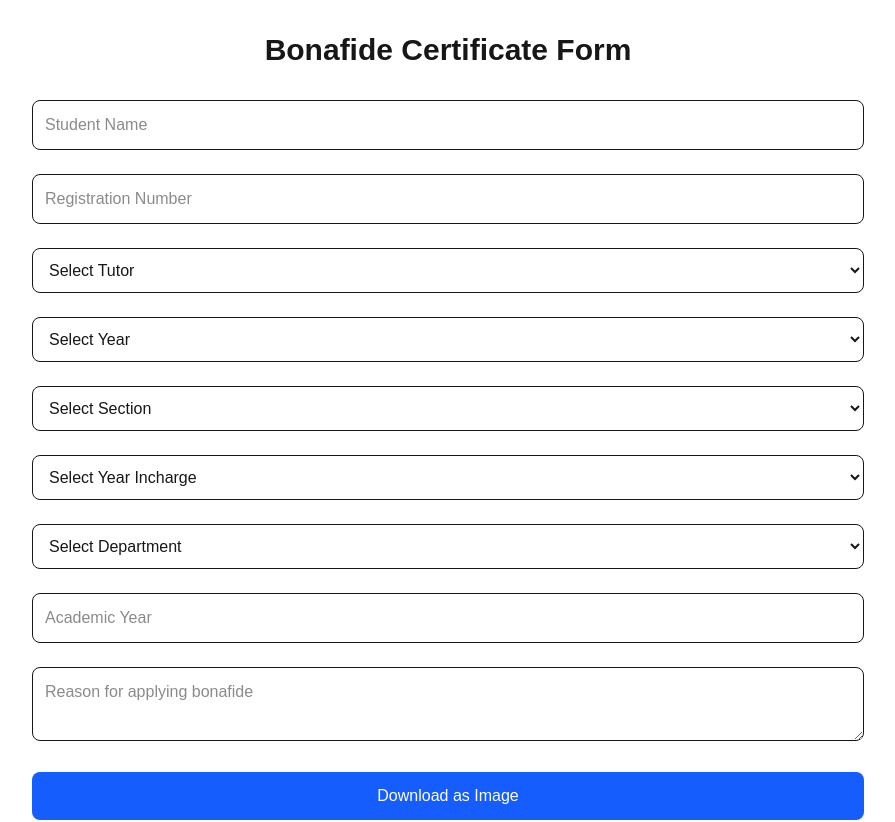
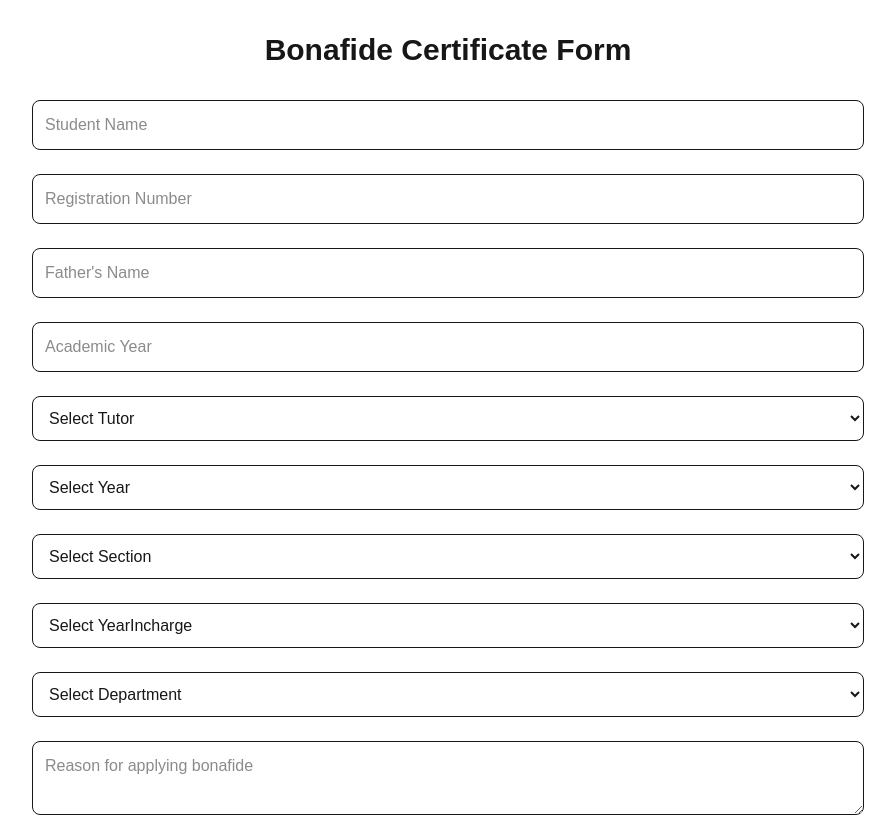
Before and after one commit to AntonySteve/Bonafide-Certificate-System, a Next.js app: page /student in a window 1280 px wide. Shown: the top 822 px of the page, without its empty margins (192-1087 px from the left). Built offline with nearby package versions, Linux system fonts and the light colour scheme.

Commit message:
updated form

```diff
--- /dev/null
+++ b/src/app/api/retrieve/route.js
@@ -0,0 +1,31 @@
+import Tutor from "@/lib/models/tutorSchema";
+import connectDB from "@/lib/db/mongodb";
+
+export const GET = async (req) => {
+  try {
+    await connectDB();
+
+    const email = await req.json();
+    if (!email) {
+      return new Response(JSON.stringify({ error: "Email is required" }), {
+        status: 400,
+      });
+    }
+    const tutors = await Tutor.find({ tutorEmail: email });
+
+    if (!tutors.length) {
+      return new Response(JSON.stringify({ message: "No tutors found" }), {
+        status: 404,
+      });
+    }
+
+    return new Response(JSON.stringify({ tutors }),{status: 200});
+
+  } catch (error) {
+    console.error("Error fetching tutors:", error);
+    return new Response(
+      JSON.stringify({ error: "Internal Server Error" }),
+      { status: 500 }
+    );
+  }
+};
--- /dev/null
+++ b/src/app/api/send-file/route.js
@@ -0,0 +1,25 @@
+import Tutor from "@/lib/models/tutorSchema";
+import connectDB from "@/lib/db/mongodb";
+
+export const POST = async (req, res) => {
+    await connectDB();
+    try {
+        const data  = await req.json();
+        const newRequest = await Tutor.create({
+            studentName : data.studentName,
+            studentRegNo : data.regNo,
+            tutorName : data.tutor,
+            tutorEmail : data.tutorEmail,
+            reason : data.reason,
+            year : data.year,
+            section : data.section,
+            yearIncharge : data.yearIncharge,
+            department : data.department,
+            academicYear : data.academicYear
+        });
+        await newRequest.save();
+        return new Response(JSON.stringify(newRequest), { status: 200 });
+    } catch (error) {
+        return new Response(JSON.stringify(error), { status: 500 });
+    }
+}
--- a/src/app/login/page.jsx
+++ b/src/app/login/page.jsx
@@ -10,6 +10,7 @@ export default function Login() {
     email: '',
     password: ''
   });
+  const tutors = ["tutora@psnacet.edu.in", "tutorb@psnacet.edu.in", "tutorc@psnacet.edu.in", "tutord@psnacet.edu.in"]
   const [error, setError] = useState('');
   const router = useRouter();
   const handleChange = (e) => {
@@ -42,14 +43,15 @@ export default function Login() {
 
       console.log(result);
       dispatch(setUser(result.user));
-      if (result.user) {
+      if (result.user && tutors.includes(result.user.email)) {
+        router.push('/tutor');
+      } else {
         router.push('/student');
       }
 
     } catch (error) {
       console.log(error)
     }
-    // Add your authentication logic here
   };
 
   return (
--- a/src/app/student/page.jsx
+++ b/src/app/student/page.jsx
@@ -9,20 +9,32 @@ const BonafideForm = () => {
   const [formData, setFormData] = useState({
     studentName: "",
     regNo: "",
+    father: "",
     tutor: "",
+    tutorEmail: "",
     year: "",
     section: "",
     yearIncharge: "",
     department: "",
     academicYear: "",
     reason: "",
+  });
 
-  });
+  const [error, setError] = useState("");
+
+  const tutorData = {
+    "Tutor A": "tutora@example.com",
+    "Tutor B": "tutorb@example.com",
+    "Tutor C": "tutorc@example.com",
+    "Tutor D": "tutord@example.com",
+  };
+
   const user = useSelector((state) => state.user);
-  const tutors = ["Tutor A", "Tutor B", "Tutor C", "Tutor D"];
+
+  const tutors = Object.keys(tutorData);
   const yearIncharges = ["Year 1", "Year 2", "Year 3"];
   const yearOption = ["I year", "II year", "III year", "IV year"];
-  const sectionOption = ["A", "B", "C", "B"];
+  const sectionOption = ["A", "B", "C", "D"];
   const departments = ["Computer Science", "Electronics", "Mechanical"];
 
   const letterRef = useRef(null);
@@ -30,19 +42,26 @@ const BonafideForm = () => {
   const handleChange = (e) => {
     const { name, value } = e.target;
     setFormData({ ...formData, [name]: value });
+
+    if (name === "tutor") {
+      setFormData((prev) => ({
+        ...prev,
+        tutorEmail: tutorData[value] || "",
+      }));
+    }
+    console.log(formData);
   };
 
   const generateLetter = () => {
     return `
   PSNA College of Engineering and Technology
 
-  This is to certify that M./Ms. ${formData.studentName} S/o.Leo Das R (Register No: ${formData.regNo}) is a bonafide student of this college, studying in ${formData.year} B.E. Degree in ${formData.department} during the academic year ${formData.academicYear}.
+  This is to certify that Mr./Ms. ${formData.studentName} S/O. ${formData.father} (Register No: ${formData.regNo}) is a bonafide student of this college, studying in ${formData.year} B.E. Degree in ${formData.department} during the academic year ${formData.academicYear}.
 
   This Certificate is issued to him for applying to the ${formData.reason}.
 
                                                                HOD-CSE`;
   };
-
 
   const downloadImage = () => {
     if (letterRef.current) {
@@ -59,127 +78,75 @@ const BonafideForm = () => {
     }
   };
 
-  const sendFile = (e) => {
+  const sendFile = async (e) => {
     e.preventDefault();
-    if(!user)
-    {
-      setError('You need to sign in to send the file');
-      return;
+
+    try {
+      const response = await fetch("/api/send-file", {
+        method: "POST",
+        headers: {
+          "Content-Type": "application/json",
+        },
+        body: JSON.stringify(formData),
+      })
+      const res = await response.json();
+      console.log(res);
+    } catch (error) {
+      console.error("Error sending file:", error);
+      setError("Failed to send the file.");
     }
-    try {
-
-    } catch (error) {
-
-    }
-  }
+  };
 
   return (
     <div className="max-w-4xl mx-auto p-8 bg-white shadow-lg rounded-xl">
       <h2 className="text-3xl font-bold mb-8 text-center">Bonafide Certificate Form</h2>
 
-      <form onSubmit={(e) => e.preventDefault()} className="space-y-6">
+      {error && <p className="text-red-600 mb-4">{error}</p>}
+
+      <form className="space-y-6">
+        {Object.entries({
+          studentName: "Student Name",
+          regNo: "Registration Number",
+          father: "Father's Name",
+          academicYear: "Academic Year",
+        }).map(([name, placeholder]) => (
           <input
-          name="studentName"
-          placeholder="Student Name"
-          value={formData.studentName}
+            key={name}
+            name={name}
+            placeholder={placeholder}
+            value={formData[name]}
             onChange={handleChange}
             className="w-full p-3 border rounded-lg"
             required
           />
+        ))}
 
-        <input
-          name="regNo"
-          placeholder="Registration Number"
-          value={formData.regNo}
-          onChange={handleChange}
-          className="w-full p-3 border rounded-lg"
-          required
-        />
-
+        {["tutor", "year", "section", "yearIncharge", "department"].map((name) => (
           <select
-          name="tutor"
-          value={formData.tutor}
+            key={name}
+            name={name}
+            value={formData[name]}
             onChange={handleChange}
             className="w-full p-3 border rounded-lg"
             required
           >
-          <option value="">Select Tutor</option>
-          {tutors.map((tutor) => (
-            <option key={tutor} value={tutor}>
-              {tutor}
+            <option value="">Select {name.charAt(0).toUpperCase() + name.slice(1)}</option>
+            {(name === "tutor"
+              ? tutors
+              : name === "year"
+              ? yearOption
+              : name === "section"
+              ? sectionOption
+              : name === "yearIncharge"
+              ? yearIncharges
+              : departments
+            ).map((option) => (
+              <option key={option} value={option}>
+                {option}
               </option>
             ))}
           </select>
-
-        <select
-          name="year"
-          value={formData.year}
-          onChange={handleChange}
-          className="w-full p-3 border rounded-lg"
-          required
-        >
-          <option value="">Select Year</option>
-          {yearOption.map((year) => (
-            <option key={year} value={year}>
-              {year}
-            </option>
         ))}
-        </select>
-
-        <select
-          name="section"
-          value={formData.section}
-          onChange={handleChange}
-          className="w-full p-3 border rounded-lg"
-          required
-        >
-          <option value="">Select Section</option>
-          {sectionOption.map((section) => (
-            <option key={section} value={section}>
-              {section}
-            </option>
-          ))}
-        </select>
-
-
-        <select
-          name="yearIncharge"
-          value={formData.yearIncharge}
-          onChange={handleChange}
-          className="w-full p-3 border rounded-lg"
-          required
-        >
-          <option value="">Select Year Incharge</option>
-          {yearIncharges.map((year) => (
-            <option key={year} value={year}>
-              {year}
-            </option>
-          ))}
-        </select>
-
-        <select
-          name="department"
-          value={formData.department}
-          onChange={handleChange}
-          className="w-full p-3 border rounded-lg"
-          required
-        >
-          <option value="">Select Department</option>
-          {departments.map((dept) => (
-            <option key={dept} value={dept}>
-              {dept}
-            </option>
-          ))}
-        </select>
-
-        <input
-          name="academicYear"
-          placeholder="Academic Year"
-          value={formData.academicYear}
-          onChange={handleChange}
-          className="w-full p-3 border rounded-lg"
-          required
-        />
 
         <textarea
           name="reason"
@@ -197,9 +164,13 @@ const BonafideForm = () => {
         >
           Download as Image
         </button>
-        <button type="submit" onClick={sendFile}  className="bg-green-600 text-white p-3 rounded-lg hover:bg-green-800 w-full">
+
+        <button
+          type="click"
+          onClick={sendFile}
+          className="bg-green-600 text-white p-3 rounded-lg hover:bg-green-800 w-full"
+        >
           Send
-
         </button>
       </form>
 
--- a/src/lib/models/tutorSchema.js
+++ b/src/lib/models/tutorSchema.js
@@ -20,6 +20,34 @@ const tutorSchema = new mongoose.Schema({
     },
     unseen: {
         type: Boolean,
+        default: false,
+    },
+    reason: {
+        type: String,
+        required: true
+    },
+    year: {
+        type: String,
+        required: true
+    },
+    section: {
+        type: String,
+        required: true
+    },
+    yearIncharge: {
+        type: String,
+        required: true
+    },
+    department: {
+        type: String,
+        required: true
+    },
+    academicYear: {
+        type: String,
+        required: true
+    }
+}, {timestamps: true});
 
-    }
-})
+const Tutor = mongoose.models.Tutor || mongoose.model('Tutor', tutorSchema);
+
+export default Tutor
```
Also changed, not shown: src/app/tutor/page.jsx (added, +65 -0 lines). Lines whose indentation alone changed are shown as unchanged.
